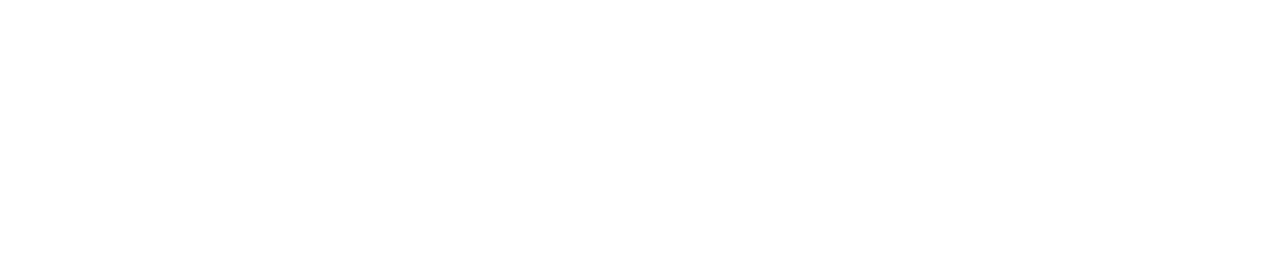
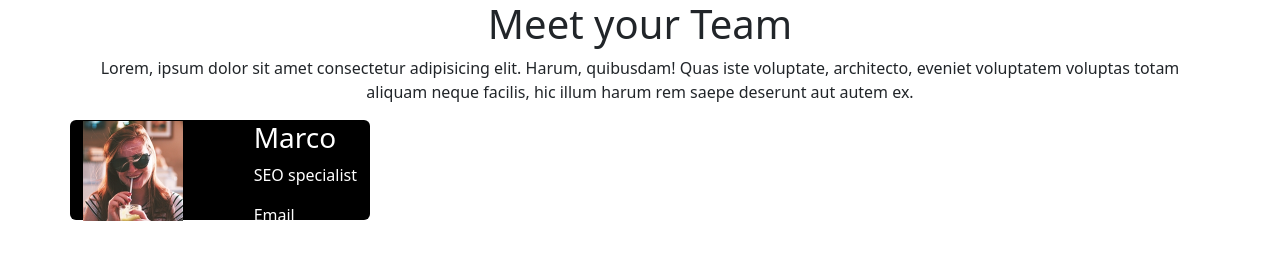
Before and after one commit to dpalexandru/js-our-team, a plain HTML site: page index.html in a window 1280 px wide. Drawn offline with nearby package versions, Linux system fonts and the light colour scheme.

Commit message:
feat: header and first card

```diff
--- a/assets/css/style.css
+++ b/assets/css/style.css
@@ -0,0 +1,23 @@
+* {
+    margin: 0;
+    padding: 0;
+    box-sizing: border-box;
+}
+
+
+/***CARD**/
+
+.card {
+    background-color: black;
+    height: 100px;
+    width: 300px;
+    color: white;
+    display: flex;
+    flex-direction: row;
+    justify-content: space-between;
+}
+
+img {
+    height: 100px;
+    width: 100px;
+}
--- a/index.html
+++ b/index.html
@@ -10,6 +10,32 @@
 </head>
 
 <body>
+    <header>
+        <div class="container text-center">
+            <h1> Meet your Team</h1>
+            <p>Lorem, ipsum dolor sit amet consectetur adipisicing elit. Harum, quibusdam! Quas iste voluptate, architecto, eveniet voluptatem voluptas totam aliquam neque facilis, hic illum harum rem saepe deserunt aut autem ex.</p>
+        </div>
+    </header>
+    <main>
+        <div class="container">
+            <div class="row">
+                <div class="card">
+                    <div class="img-container">
+                        <img class="img-fluid" src="./assets/img/female1.png" alt="">
+                    </div>
+                    <div class="text-container">
+                        <h3>Marco</h3>
+                        <p>SEO specialist</p>
+                        <p>Email</p>
+                    </div>
+                </div>
+            </div>
+        </div>
+
+    </main>
+    <footer>
+
+    </footer>
 
 
 
```
Also changed, not shown: 2 other files.
